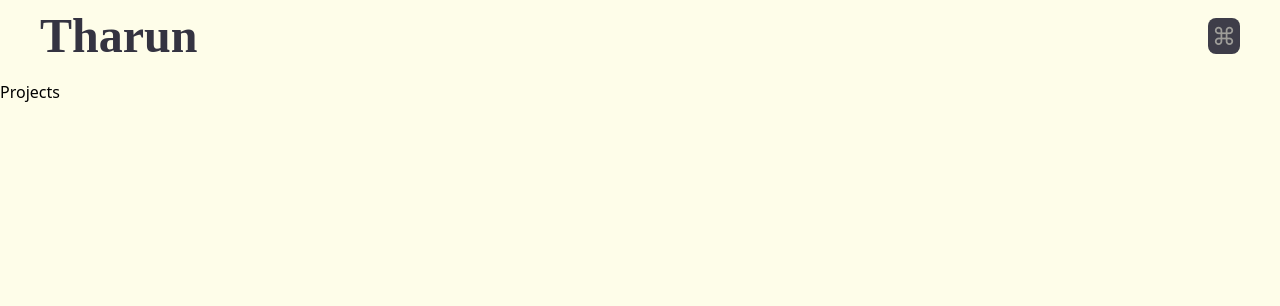
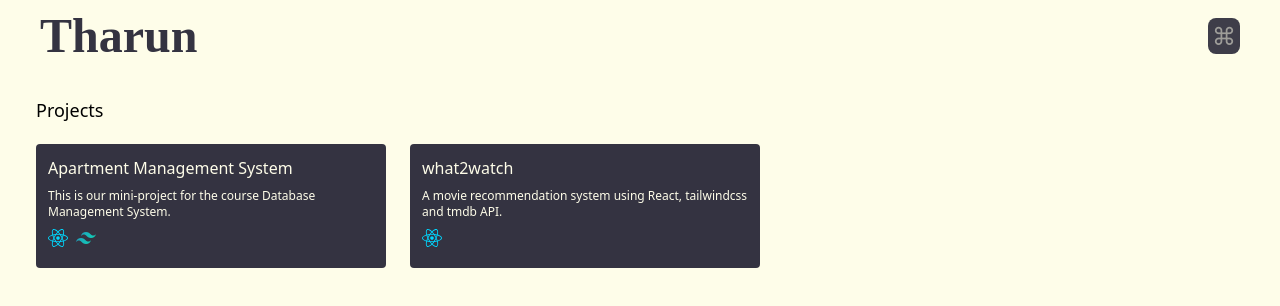
Before and after one commit to imtharun/tharunprasath, a React (Create React App) app: page /projects in a window 1280 px wide. Shown: the top 306 px of the page. Built offline with nearby package versions, Linux system fonts and the light colour scheme; a web font is replaced by a local one; what tw-elements would draw is missing.

Commit message:
feat: made projects page

```diff
--- a/src/components/Projects.jsx
+++ b/src/components/Projects.jsx
@@ -1,11 +1,86 @@
+import { ArrowTopRightIcon, Link1Icon, Link2Icon } from "@radix-ui/react-icons";
 import React, { useEffect } from "react";
+import ReactIcon from "./../assets/icons/react.svg";
+import TailwindIcon from "./../assets/icons/tailwindcss-icon.svg";
 
 const Projects = () => {
   useEffect(() => {
     document.title = "Projects / Tharunprasath";
   }, []);
 
-  return <div>Projects</div>;
+  return (
+    <section className="min-h-[90vh] p-4">
+      <h1 className="ml-5 text-lg">Projects</h1>
+      <ProjectCard />
+    </section>
+  );
+};
+
+const ProjectCard = () => {
+  const items = [
+    {
+      title: "Apartment Management System",
+      description:
+        "This is our mini-project for the course Database Management System.",
+      stacks: [ReactIcon, TailwindIcon],
+      githubLink:
+        "https://github.com/imtharun/Apartment-management-system-dbms",
+      demoLink: "",
+    },
+    {
+      title: "what2watch",
+      description:
+        "A movie recommendation system using React, tailwindcss and tmdb API.",
+      githubLink: "https://github.com/imtharun/what2watch",
+      demoLink: "https://w2watch.netlify.app/movie",
+      stacks: [ReactIcon],
+    },
+  ];
+  return (
+    <div className="flex flex-col sm:flex-row p-3 ">
+      {items.map((item, index) => {
+        return (
+          <div
+            key={index + 1}
+            className={`max-w-[350px] relative group bg-dark text-light p-3 rounded mt-2 ml-2 mr-4`}
+          >
+            <div className="z-0 group-hover:opacity-50 transition-all duration-300">
+              <h1 className="">{item.title}</h1>
+              <p className="text-xs mt-2">{item.description}</p>
+              <div className="flex text-xs my-2">
+                {item.stacks.map((icon, index) => {
+                  return (
+                    <img
+                      index={index + 1}
+                      className={`w-5 h-5 ${
+                        index === 0 ? "ml-0" : "ml-2"
+                      } justify-center items-center`}
+                      src={icon}
+                      alt="React"
+                    />
+                  );
+                })}
+              </div>
+            </div>
+            {item.githubLink && (
+              <button className=" hidden group-hover:block absolute text-dark bg-light top-[40%] left-5 z-40  px-3 py-2 rounded-full text-sm">
+                <p className="flex justify-center items-center">
+                  Github <ArrowTopRightIcon />
+                </p>
+              </button>
+            )}
+            {item.demoLink && (
+              <button className="hidden group-hover:block absolute text-dark bg-light top-[40%] right-5 z-40  px-3 py-2 rounded-full text-sm">
+                <p className="flex justify-center items-center">
+                  Demo <ArrowTopRightIcon />
+                </p>
+              </button>
+            )}
+          </div>
+        );
+      })}
+    </div>
+  );
 };
 
 export default Projects;
--- a/src/components/Skills.jsx
+++ b/src/components/Skills.jsx
@@ -33,9 +33,12 @@ const Skills = () => {
       <div className="p-1 mt-4 sm:w-[70%] text-dark">
         <p className="text-md ml-9 sm:ml-10">Tools and Tech I use,</p>
         <div className="p-3 pb-2 flex flex-col justify-center items-center sm:grid sm:grid-flow-col sm:grid-cols-2 sm:grid-rows-5 sm:place-items-center">
-          {items.map((ele) => {
+          {items.map((ele, index) => {
             return (
-              <div className="my-2 flex justify-around items-center w-full">
+              <div
+                key={index + 1}
+                className="my-2 flex justify-around items-center w-full"
+              >
                 <div className="flex items-center text-gray-400 flex-col">
                   <img
                     className="w-[45px] h-[45px]"
@@ -98,9 +101,8 @@ const Cards = (props) => {
         return (
           <div
             key={index}
-            className={`${
-              index === 0 ? "mt-2" : "my-3"
-            } text-light bg-dark sm:bg-light sm:text-dark p-4 rounded-md transition-all duration-300 hover:scale-105`}
+            className={`${index === 0 ? "mt-3" : "my-3"}
+            cursor-pointer text-light bg-dark sm:bg-light sm:text-dark p-3 rounded-md transition-all duration-300 hover:scale-[1.05]`}
           >
             <h1>{item.title}</h1>
             <p className="text-xs ">{item.description}</p>
--- a/tailwind.config.js
+++ b/tailwind.config.js
@@ -17,6 +17,7 @@ module.exports = {
       "2xl": "1536px",
     },
     extend: {
+      display: ["group-hover"],
       colors: {
         light: "#fefde9",
         dark: "#343341",
```
